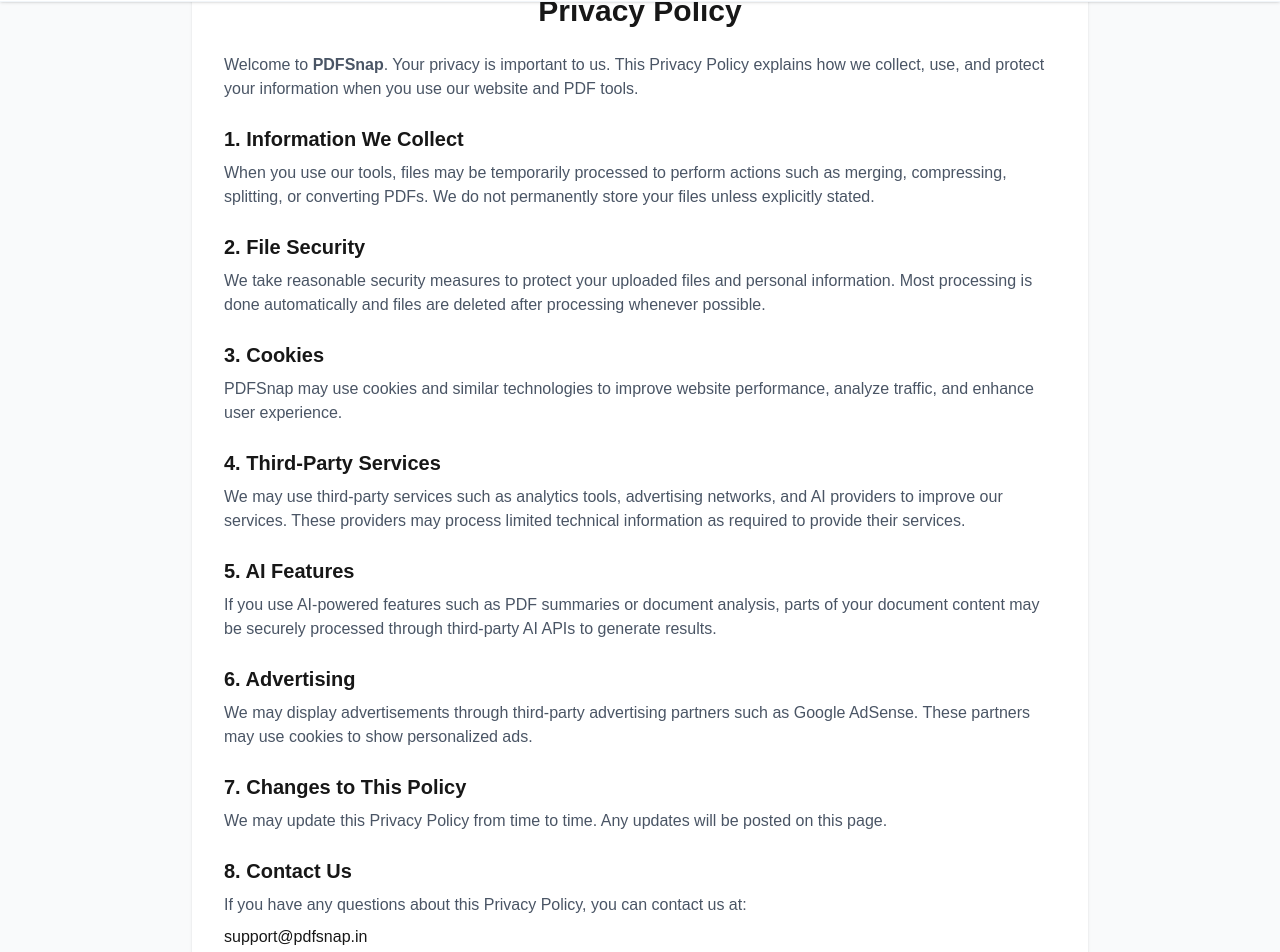
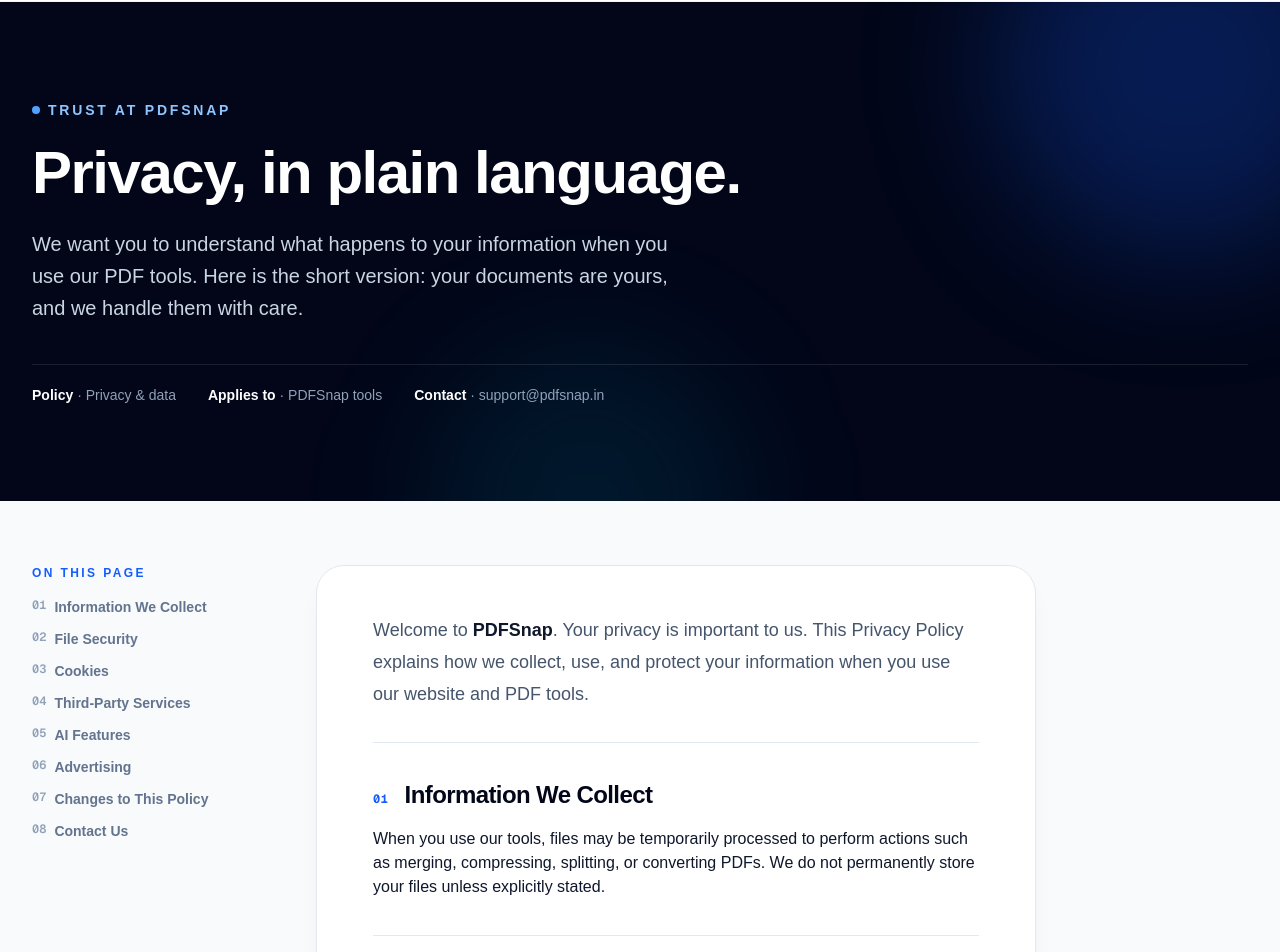
Before and after one commit to Pankaj933/pdf-tools, a Next.js app: page /privacy-policy in a window 1280 px wide. Shown: the part 79-1031 px from the top of the page. Built offline with nearby package versions, Linux system fonts and the light colour scheme.

Commit message:
privacy page update

```diff
--- a/app/privacy-policy/page.js
+++ b/app/privacy-policy/page.js
@@ -1,85 +1,109 @@
+const sections = [
+  ["information", "Information We Collect"],
+  ["security", "File Security"],
+  ["cookies", "Cookies"],
+  ["services", "Third-Party Services"],
+  ["ai-features", "AI Features"],
+  ["advertising", "Advertising"],
+  ["updates", "Changes to This Policy"],
+  ["contact", "Contact Us"],
+];
+
 export default function PrivacyPolicy() {
   return (
-    <div className="min-h-screen bg-gray-50 px-6 py-10 flex justify-center">
-      <div className="max-w-4xl bg-white p-8 rounded-2xl shadow">
+    <main className="min-h-screen bg-slate-50 pb-20 pt-20 text-slate-900">
+      <header className="relative overflow-hidden bg-slate-950 text-white">
+        <div className="absolute -right-24 -top-32 h-96 w-96 rounded-full bg-blue-600/25 blur-3xl" />
+        <div className="absolute -bottom-40 left-1/3 h-80 w-80 rounded-full bg-cyan-500/10 blur-3xl" />
+        <div className="relative mx-auto max-w-7xl px-6 py-16 sm:px-10 sm:py-20 lg:px-8 lg:py-24">
+          <div className="max-w-3xl">
+            <p className="inline-flex items-center gap-2 text-sm font-bold uppercase tracking-[0.2em] text-blue-300">
+              <span className="h-2 w-2 rounded-full bg-blue-400" /> Trust at PDFSnap
+            </p>
+            <h1 className="mt-5 text-5xl font-black leading-[1.05] tracking-tight sm:text-6xl">
+              Privacy, in plain language.
+            </h1>
+            <p className="mt-6 max-w-2xl text-lg leading-8 text-slate-300 sm:text-xl">
+              We want you to understand what happens to your information when you use our PDF tools. Here is the short version: your documents are yours, and we handle them with care.
+            </p>
+          </div>
+          <div className="mt-10 flex flex-wrap gap-x-8 gap-y-3 border-t border-white/10 pt-5 text-sm text-slate-400">
+            <span><strong className="font-semibold text-white">Policy</strong> · Privacy &amp; data</span>
+            <span><strong className="font-semibold text-white">Applies to</strong> · PDFSnap tools</span>
+            <span><strong className="font-semibold text-white">Contact</strong> · support@pdfsnap.in</span>
+          </div>
+        </div>
+      </header>
 
-        <h1 className="text-3xl font-bold mb-6 text-center">
-          Privacy Policy
-        </h1>
+      <div className="mx-auto grid max-w-7xl gap-10 px-6 py-12 sm:px-10 lg:grid-cols-[220px_minmax(0,720px)] lg:gap-16 lg:px-8 lg:py-16">
+        <aside className="self-start lg:sticky lg:top-28">
+          <p className="text-xs font-bold uppercase tracking-[0.2em] text-blue-600">On this page</p>
+          <nav aria-label="Privacy policy sections" className="mt-4 grid grid-cols-2 gap-x-5 gap-y-3 lg:block lg:space-y-3">
+            {sections.map(([id, title], index) => (
+              <a key={id} href={`#${id}`} className="group flex items-start gap-2 text-sm font-semibold text-slate-500 transition hover:text-blue-600">
+                <span className="font-mono text-xs text-slate-400 group-hover:text-blue-500">0{index + 1}</span>
+                <span>{title}</span>
+              </a>
+            ))}
+          </nav>
+        </aside>
 
-        <p className="text-gray-600 mb-4">
-          Welcome to <span className="font-semibold">PDFSnap</span>. Your privacy is important to us. This Privacy Policy explains how we collect, use, and protect your information when you use our website and PDF tools.
-        </p>
+        <article className="min-w-0 rounded-[1.75rem] border border-slate-200 bg-white px-6 py-8 shadow-xl shadow-slate-900/5 sm:px-10 sm:py-12 lg:px-14">
+          <p className="border-b border-slate-200 pb-8 text-lg leading-8 text-slate-600">
+            Welcome to <span className="font-bold text-slate-900">PDFSnap</span>. Your privacy is important to us. This Privacy Policy explains how we collect, use, and protect your information when you use our website and PDF tools.
+          </p>
 
-        <h2 className="text-xl font-semibold mt-6 mb-2">
-          1. Information We Collect
-        </h2>
+          <section id="information" className="scroll-mt-28 border-b border-slate-200 py-9">
+            <SectionHeading number="01" title="Information We Collect" />
+            <p>When you use our tools, files may be temporarily processed to perform actions such as merging, compressing, splitting, or converting PDFs. We do not permanently store your files unless explicitly stated.</p>
+          </section>
 
-        <p className="text-gray-600 mb-4">
-          When you use our tools, files may be temporarily processed to perform actions such as merging, compressing, splitting, or converting PDFs. We do not permanently store your files unless explicitly stated.
-        </p>
+          <section id="security" className="scroll-mt-28 border-b border-slate-200 py-9">
+            <SectionHeading number="02" title="File Security" />
+            <p>We take reasonable security measures to protect your uploaded files and personal information. Most processing is done automatically and files are deleted after processing whenever possible.</p>
+          </section>
 
-        <h2 className="text-xl font-semibold mt-6 mb-2">
-          2. File Security
-        </h2>
+          <section id="cookies" className="scroll-mt-28 border-b border-slate-200 py-9">
+            <SectionHeading number="03" title="Cookies" />
+            <p>PDFSnap may use cookies and similar technologies to improve website performance, analyze traffic, and enhance user experience.</p>
+          </section>
 
-        <p className="text-gray-600 mb-4">
-          We take reasonable security measures to protect your uploaded files and personal information. Most processing is done automatically and files are deleted after processing whenever possible.
-        </p>
+          <section id="services" className="scroll-mt-28 border-b border-slate-200 py-9">
+            <SectionHeading number="04" title="Third-Party Services" />
+            <p>We may use third-party services such as analytics tools, advertising networks, and AI providers to improve our services. These providers may process limited technical information as required to provide their services.</p>
+          </section>
 
-        <h2 className="text-xl font-semibold mt-6 mb-2">
-          3. Cookies
-        </h2>
+          <section id="ai-features" className="scroll-mt-28 border-b border-slate-200 py-9">
+            <SectionHeading number="05" title="AI Features" />
+            <p>If you use AI-powered features such as PDF summaries or document analysis, parts of your document content may be securely processed through third-party AI APIs to generate results.</p>
+          </section>
 
-        <p className="text-gray-600 mb-4">
-          PDFSnap may use cookies and similar technologies to improve website performance, analyze traffic, and enhance user experience.
-        </p>
+          <section id="advertising" className="scroll-mt-28 border-b border-slate-200 py-9">
+            <SectionHeading number="06" title="Advertising" />
+            <p>We may display advertisements through third-party advertising partners such as Google AdSense. These partners may use cookies to show personalized ads.</p>
+          </section>
 
-        <h2 className="text-xl font-semibold mt-6 mb-2">
-          4. Third-Party Services
-        </h2>
+          <section id="updates" className="scroll-mt-28 border-b border-slate-200 py-9">
+            <SectionHeading number="07" title="Changes to This Policy" />
+            <p>We may update this Privacy Policy from time to time. Any updates will be posted on this page.</p>
+          </section>
 
-        <p className="text-gray-600 mb-4">
-          We may use third-party services such as analytics tools, advertising networks, and AI providers to improve our services. These providers may process limited technical information as required to provide their services.
-        </p>
+          <section id="contact" className="scroll-mt-28 pt-9">
+            <SectionHeading number="08" title="Contact Us" />
+            <p>If you have any questions about this Privacy Policy, you can contact us at:</p>
+            <a href="mailto:support@pdfsnap.in" className="mt-5 inline-flex rounded-xl bg-blue-50 px-4 py-3 font-bold text-blue-700 transition hover:bg-blue-100">support@pdfsnap.in</a>
+          </section>
+        </article>
+      </div>
+    </main>
+  );
+}
 
-        <h2 className="text-xl font-semibold mt-6 mb-2">
-          5. AI Features
-        </h2>
-
-        <p className="text-gray-600 mb-4">
-          If you use AI-powered features such as PDF summaries or document analysis, parts of your document content may be securely processed through third-party AI APIs to generate results.
-        </p>
-
-        <h2 className="text-xl font-semibold mt-6 mb-2">
-          6. Advertising
-        </h2>
-
-        <p className="text-gray-600 mb-4">
-          We may display advertisements through third-party advertising partners such as Google AdSense. These partners may use cookies to show personalized ads.
-        </p>
-
-        <h2 className="text-xl font-semibold mt-6 mb-2">
-          7. Changes to This Policy
-        </h2>
-
-        <p className="text-gray-600 mb-4">
-          We may update this Privacy Policy from time to time. Any updates will be posted on this page.
-        </p>
-
-        <h2 className="text-xl font-semibold mt-6 mb-2">
-          8. Contact Us
-        </h2>
-
-        <p className="text-gray-600">
-          If you have any questions about this Privacy Policy, you can contact us at:
-        </p>
-
-        <p className="mt-2 font-medium">
-          support@pdfsnap.in
-        </p>
-
-      </div>
+function SectionHeading({ number, title }) {
+  return (
+    <div className="mb-4 flex items-baseline gap-4">
+      <span className="font-mono text-xs font-bold tracking-wider text-blue-600">{number}</span>
+      <h2 className="text-2xl font-black tracking-tight text-slate-950">{title}</h2>
     </div>
   );
 }
```
